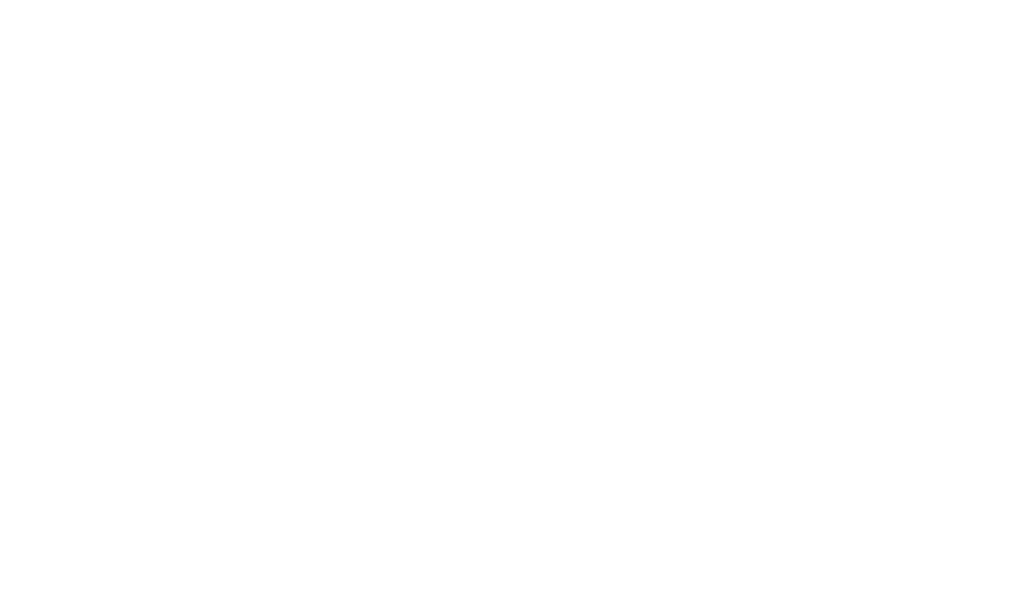
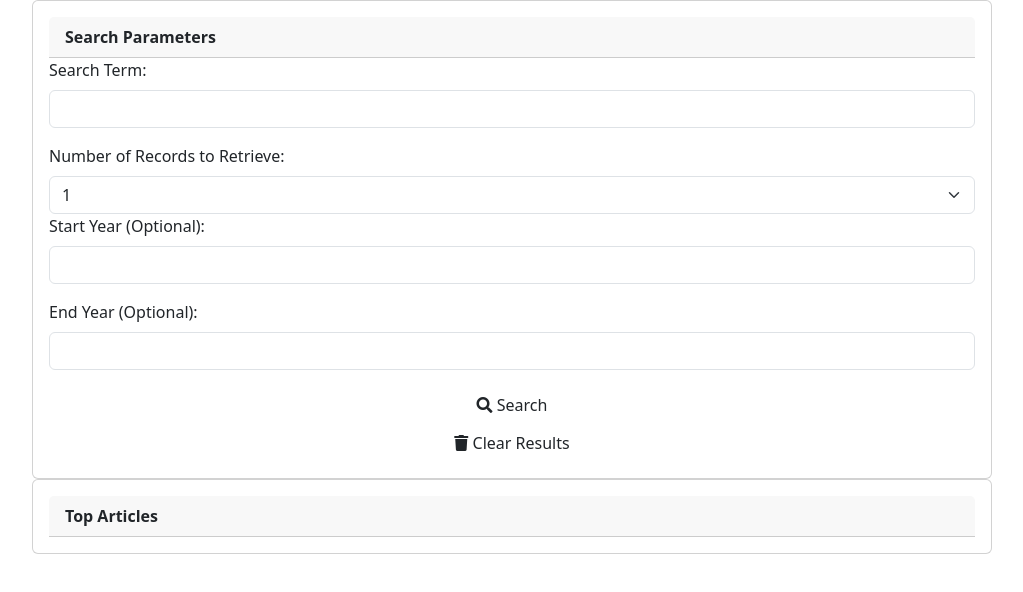
Before and after one commit to ParboldCoder/Mini_project, a plain HTML site: page index.html in a window 1280 px wide. Shown: the whole page, without its empty margins (128-1151 px from the left). Drawn offline with nearby package versions, Linux system fonts and the light colour scheme.

Commit message:
added card containers to index.html

```diff
--- a/index.html
+++ b/index.html
@@ -5,11 +5,56 @@
     <meta charset="UTF-8">
     <meta name="viewport" content="width=device-width, initial-scale=1.0">
     <link rel="stylesheet" href="./assets/style.css">
+    <link href="https://cdn.jsdelivr.net/npm/bootstrap@5.3.2/dist/css/bootstrap.min.css" rel="stylesheet"
+        integrity="sha384-T3c6CoIi6uLrA9TneNEoa7RxnatzjcDSCmG1MXxSR1GAsXEV/Dwwykc2MPK8M2HN" crossorigin="anonymous">
+    <link rel="stylesheet" href="https://use.fontawesome.com/releases/v5.8.1/css/all.css"
+        integrity="sha384-50oBUHEmvpQ+1lW4y57PTFmhCaXp0ML5d60M1M7uH2+nqUivzIebhndOJK28anvf" crossorigin="anonymous" />
     <title>New York Times Article Search</title>
 </head>
 
 <body>
 
+    <!-- Cards container -->
+    <div class="card w-75 p-3 mx-auto">
+        <div class="card-header"><strong>Search Parameters</strong>
+        </div>
+        <!-- Search term -->
+        <div class="mb-3">
+            <label for="exampleFormControlInput1" class="form-label">Search Term:</label>
+            <input type="email" class="form-control" id="exampleFormControlInput1">
+        </div>
+        <!-- Number of records to retrieve -->
+        <label for="exampleFormControlInput1" class="form-label">Number of Records to Retrieve:</label>
+        <select class="form-select" aria-label="Default select example">
+            <option value="1">1</option>
+            <option value="2">2</option>
+            <option value="3">3</option>
+            <option value="3">4</option>
+            <option value="3">5</option>
+        </select>
+        <!-- Start Year (Optional) -->
+        <div class="mb-3">
+            <label for="exampleFormControlInput1" class="form-label">Start Year (Optional):</label>
+            <input type="email" class="form-control" id="exampleFormControlInput1">
+        </div>
+        <!-- End Year (Optional) -->
+        <div class="mb-3">
+            <label for="exampleFormControlInput1" class="form-label">End Year (Optional):</label>
+            <input type="email" class="form-control" id="exampleFormControlInput1">
+        </div class="buttons">
+        <a href="#" id="search" class="btn"><i class="fa fa-search"></i> Search</a>
+        <a href="#" id="clear" class="btn"><i class="fa fa-trash"></i> Clear Results</a>
+    </div>
+
+    <!-- Top Articles -->
+    <div class="card w-75 p-3 mx-auto">
+        <div class="card-header"><strong> Top Articles</strong>
+        </div>
+
+
+        <script src="https://cdn.jsdelivr.net/npm/bootstrap@5.3.2/dist/js/bootstrap.bundle.min.js"
+            integrity="sha384-C6RzsynM9kWDrMNeT87bh95OGNyZPhcTNXj1NW7RuBCsyN/o0jlpcV8Qyq46cDfL"
+            crossorigin="anonymous"></script>
 </body>
 
 </html>
```
